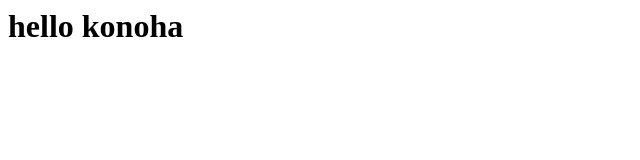
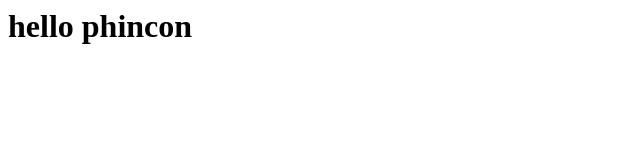
Before and after one commit to jokerhoker2610/nginx.repo, a plain HTML site: page index.html in a window 1280 px wide. Shown: the full height of the page, 0-640 px from the left. Drawn offline with Linux system fonts and the light colour scheme.

Commit message:
Update index.html

```diff
--- a/index.html
+++ b/index.html
@@ -1 +1 @@
-<h1>hello konoha</h1>
+<h1>hello phincon</h1>
```
